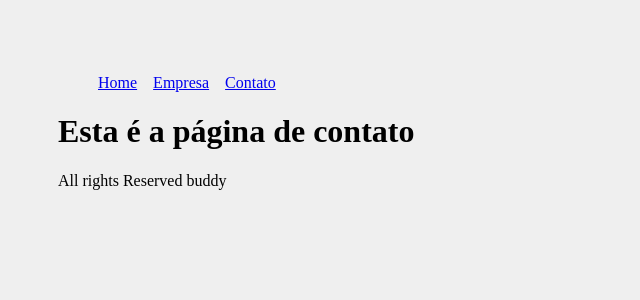
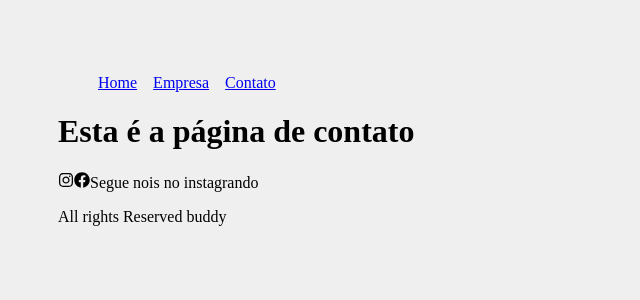
Before and after one commit to jotavital/react-course, a React (Create React App) app in the folder meu-projeto/: page /contato in a window 1280 px wide. Shown: the top 300 px of the page, without its empty margins (0-640 px from the left). Built offline with nearby package versions, Linux system fonts and the light colour scheme.

Commit message:
feat: :art: react icons

```diff
--- a/meu-projeto/package.json
+++ b/meu-projeto/package.json
@@ -8,6 +8,7 @@
     "@testing-library/user-event": "^13.5.0",
     "react": "^17.0.2",
     "react-dom": "^17.0.2",
+    "react-icons": "^4.3.1",
     "react-router-dom": "^6.2.1",
     "react-scripts": "5.0.0",
     "web-vitals": "^2.1.3"
--- a/meu-projeto/src/components/Footer.js
+++ b/meu-projeto/src/components/Footer.js
@@ -1,7 +1,14 @@
+import { FaInstagram, FaFacebook } from 'react-icons/fa';
+
 function Footer() {
     return (
         <div>
             <footer>
+                <p>
+                    <FaInstagram />
+                    <FaFacebook />
+                    Segue nois no instagrando
+                </p>
                 <p>All rights Reserved buddy</p>
             </footer>
         </div>
```
Also changed, not shown: 1 other file (tests, documents, lock files or other folders).
